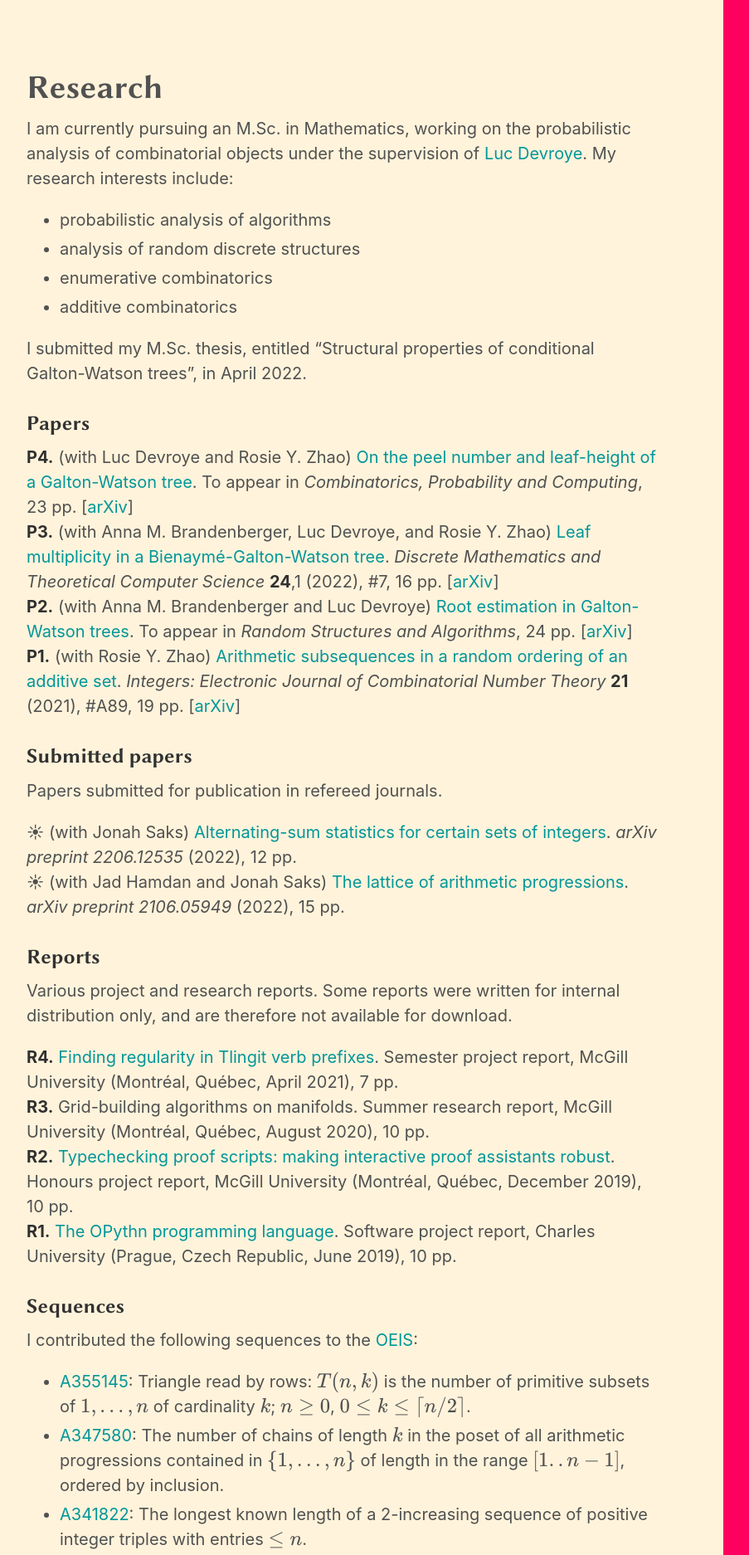
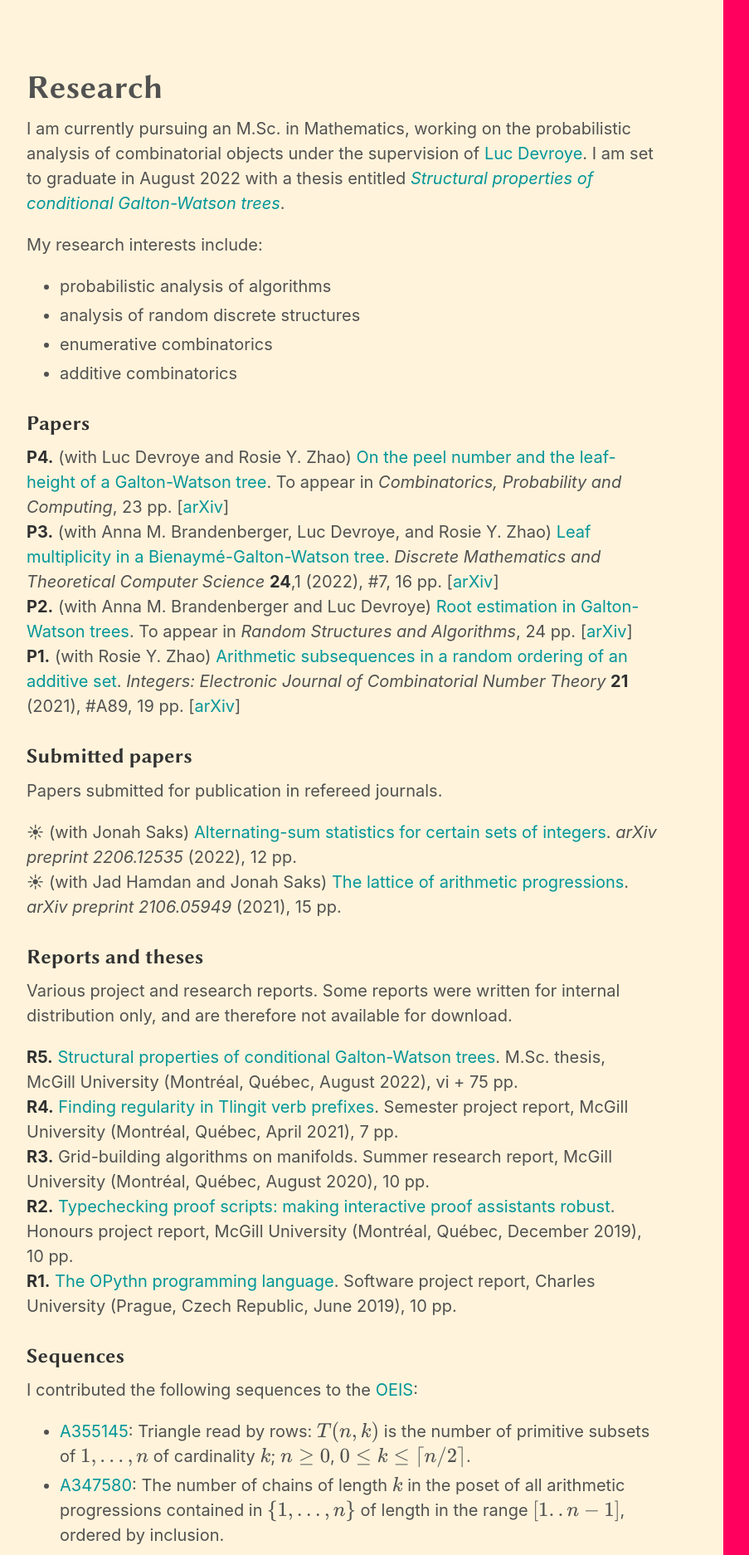
Before and after one commit to marcelgoh/marcelgoh.github.io, a Jekyll site: the page built from research/index.md, in a window 1280 px wide. Shown: the top 1874 px of the page at 83% size, without its empty margins (48-951 px from the left). Built offline with Jekyll 4.4.1, drawn with Linux system fonts in a browser that asks for light colours; some web fonts are replaced; formulas are drawn with MathJax 3; a script that is not in the unit is left out.

Commit message:
Added thesis

```diff
--- a/research/index.md
+++ b/research/index.md
@@ -6,6 +6,9 @@ mathjax: true
 
 I am currently pursuing an M.Sc. in Mathematics, working on the probabilistic analysis
 of combinatorial objects under the supervision of [Luc Devroye](http://luc.devroye.org).
+I am set to graduate in August 2022 with a thesis entitled
+[_Structural properties of conditional Galton-Watson trees_]({{ site.baseurl }}/research/msc-thesis.pdf).
+
 My research interests include:
 
 + probabilistic analysis of algorithms
@@ -13,11 +16,9 @@ My research interests include:
 + enumerative combinatorics
 + additive combinatorics
 
-I submitted my M.Sc. thesis, entitled "Structural properties of conditional Galton-Watson trees", in April 2022.
-
 ### Papers
 
-__P4.__ (with Luc Devroye and Rosie Y. Zhao) [On the peel number and leaf-height of a Galton-Watson tree](https://www.cambridge.org/core/journals/combinatorics-probability-and-computing/article/abs/on-the-peel-number-and-the-leafheight-of-galtonwatson-trees/631190C0A22C46DD848D98D26A5AC5CD). To appear in _Combinatorics, Probability and Computing_, 23&nbsp;pp.
+__P4.__ (with Luc Devroye and Rosie Y. Zhao) [On the peel number and the leaf-height of a Galton-Watson tree](https://www.cambridge.org/core/journals/combinatorics-probability-and-computing/article/abs/on-the-peel-number-and-the-leafheight-of-galtonwatson-trees/631190C0A22C46DD848D98D26A5AC5CD). To appear in _Combinatorics, Probability and Computing_, 23&nbsp;pp.
 [[arXiv](https://arxiv.org/abs/2106.14389)]
 __P3.__ (with Anna M. Brandenberger, Luc Devroye, and Rosie Y. Zhao) [Leaf multiplicity in a Bienaymé-Galton-Watson tree](https://dmtcs.episciences.org/paper/view/id/9237).
 _Discrete Mathematics and Theoretical Computer Science_ __24__,1 (2022), \#7, 16&nbsp;pp.
@@ -33,13 +34,14 @@ __P1.__ (with Rosie Y. Zhao) [Arithmetic subsequences in a random ordering of an
 Papers submitted for publication in refereed journals.
 
 &#x2600; (with Jonah Saks) [Alternating-sum statistics for certain sets of integers](https://arxiv.org/abs/2206.12535). _arXiv preprint 2206.12535_ (2022), 12&nbsp;pp.
-&#x2600; (with Jad Hamdan and Jonah Saks) [The lattice of arithmetic progressions](https://arxiv.org/abs/2106.05949). _arXiv preprint 2106.05949_ (2022), 15&nbsp;pp.
+&#x2600; (with Jad Hamdan and Jonah Saks) [The lattice of arithmetic progressions](https://arxiv.org/abs/2106.05949). _arXiv preprint 2106.05949_ (2021), 15&nbsp;pp.
 
-### Reports
+### Reports and theses
 
 Various project and research reports. Some reports were written for internal distribution only, and are therefore
 not available for download.
 
+__R5.__ [Structural properties of conditional Galton-Watson trees]({{ site.baseurl }}/research/msc-thesis.pdf). M.Sc. thesis, McGill University (Montréal, Québec, August 2022), vi + 75 pp.
 __R4.__ [Finding regularity in Tlingit verb prefixes]({{ site.baseurl }}/research/tlingit-report.pdf). Semester project report, McGill University (Montréal, Québec, April 2021), 7 pp.
 __R3.__ Grid-building algorithms on manifolds. Summer research report, McGill University (Montréal, Québec, August 2020), 10 pp.
 __R2.__ [Typechecking proof scripts: making interactive proof assistants robust]({{ site.baseurl }}/research/typechecking-proof-scripts.pdf). Honours project report, McGill University (Montréal, Québec, December 2019), 10 pp.
```
Also changed, not shown: 3 other files.
